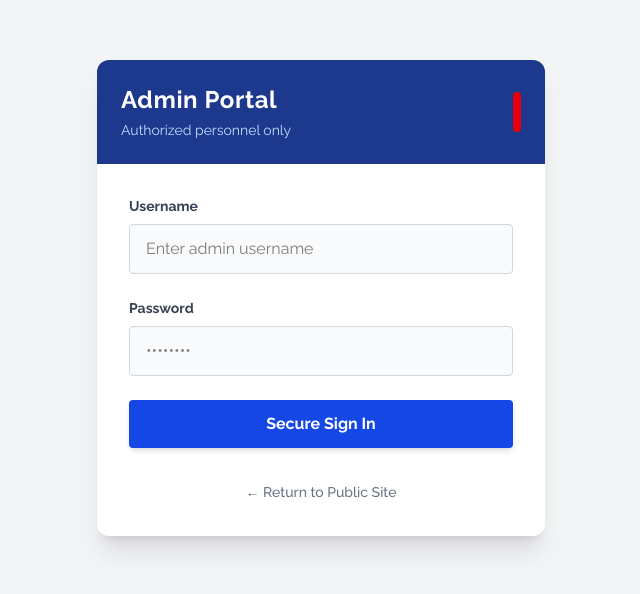
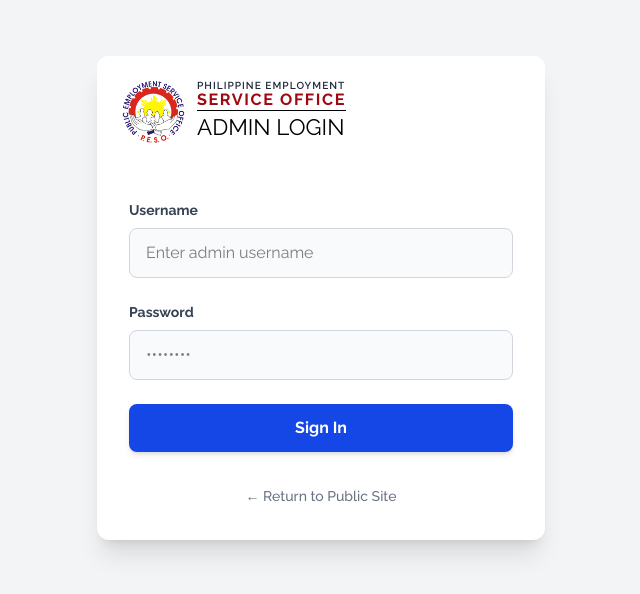
Before and after one commit to Medina-Paul/peso_employment_tracker_system, a React (Vite) app in the folder frontend/peso_employment_tracker_system/: page /admin/login in a window 1280 px wide. Shown: the part 102-696 px from the top of the page, without its empty margins (319-959 px from the left). Built offline with nearby package versions, Linux system fonts and the light colour scheme; no server answers.

Commit message:
updated login ui

```diff
--- a/frontend/peso_employment_tracker_system/src/pages/AdminLogin.jsx
+++ b/frontend/peso_employment_tracker_system/src/pages/AdminLogin.jsx
@@ -1,5 +1,6 @@
 import { useState } from 'react';
 import { useNavigate } from 'react-router-dom';
+import peso_logo from '../assets/peso_logo.png'
 
 const API_BASE = import.meta.env.VITE_API_URL || 'http://localhost:5000/api';
 
@@ -49,14 +50,28 @@
     <div className="min-h-screen flex items-center justify-center bg-gray-100 font-raleway p-4">
       <div className="max-w-md w-full bg-white rounded-xl shadow-xl overflow-hidden">
 
-        {/* Header - Matches the main layout theme */}
-        <div className="bg-blue-900 p-6 flex items-center justify-between">
-          <div>
-            <h2 className="text-2xl font-bold text-white tracking-wide">Admin Portal</h2>
-            <p className="text-blue-200 text-sm mt-1">Authorized personnel only</p>
+
+        <div className="bg-white p-6 flex items-center justify-between">
+
+
+          {/* Branding Section */}
+          <div className="flex items-center gap-3">
+            <div className="w-12 h-12 md:w-16 md:h-16 shrink-0">
+              <img className="w-full h-full object-contain" src={peso_logo} alt="PESO Logo" />
             </div>
-          {/* Decorative Red Accent */}
-          <div className="h-10 w-2 bg-red-600 rounded-full"></div>
+            <div className="flex flex-col justify-center">
+              <span className="text-[0.543rem] md:text-[0.635rem] font-semibold text-gray-800 uppercase tracking-widest leading-none">
+                Philippine Employment
+              </span>
+              <span className="text-[0.865rem] md:text-[1.01rem] font-bold text-red-800 uppercase tracking-widest leading-tight">
+                Service Office
+              </span>
+              <div className="border-t text-[1.2rem] md:text-[1.4rem]">
+                <span>ADMIN LOGIN</span>
+              </div>
+            </div>
+          </div>
+
         </div>
 
         <div className="p-8">
@@ -76,7 +91,7 @@
                 onChange={handleChange}
                 required
                 placeholder="Enter admin username"
-                className="w-full px-4 py-3 border border-gray-300 rounded focus:outline-none focus:ring-2 focus:ring-blue-700 bg-gray-50 transition-colors"
+                className="w-full px-4 py-3 border border-gray-300 rounded-lg focus:outline-none focus:ring-2 focus:ring-blue-700 bg-gray-50 transition-colors"
               />
             </div>
 
@@ -89,16 +104,16 @@
                 onChange={handleChange}
                 required
                 placeholder="••••••••"
-                className="w-full px-4 py-3 border border-gray-300 rounded focus:outline-none focus:ring-2 focus:ring-blue-700 bg-gray-50 transition-colors"
+                className="w-full px-4 py-3 border border-gray-300 rounded-lg focus:outline-none focus:ring-2 focus:ring-blue-700 bg-gray-50 transition-colors"
               />
             </div>
 
             <button
               type="submit"
               disabled={isLoading}
-              className="w-full bg-blue-700 hover:bg-blue-800 text-white font-bold py-3 px-4 rounded shadow-md transition-all transform hover:-translate-y-0.5 disabled:opacity-70 disabled:cursor-not-allowed disabled:transform-none"
+              className="w-full bg-blue-700 hover:bg-blue-800 text-white font-bold py-3 px-4 rounded-lg shadow-md transition-all transform hover:-translate-y-0.5 disabled:opacity-70 disabled:cursor-not-allowed disabled:transform-none"
             >
-              {isLoading ? 'Authenticating...' : 'Secure Sign In'}
+              {isLoading ? 'Authenticating...' : 'Sign In'}
             </button>
           </form>
 
```
Lines whose indentation alone changed are shown as unchanged.
